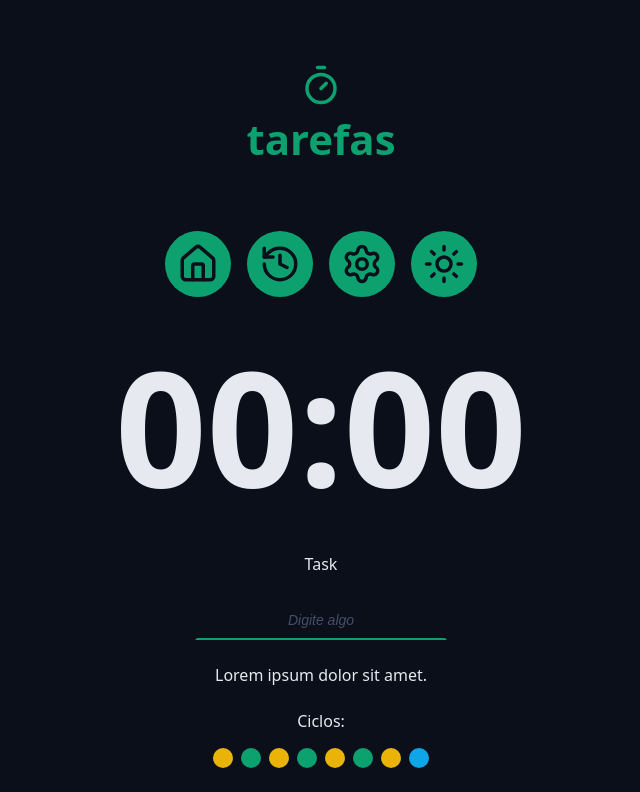
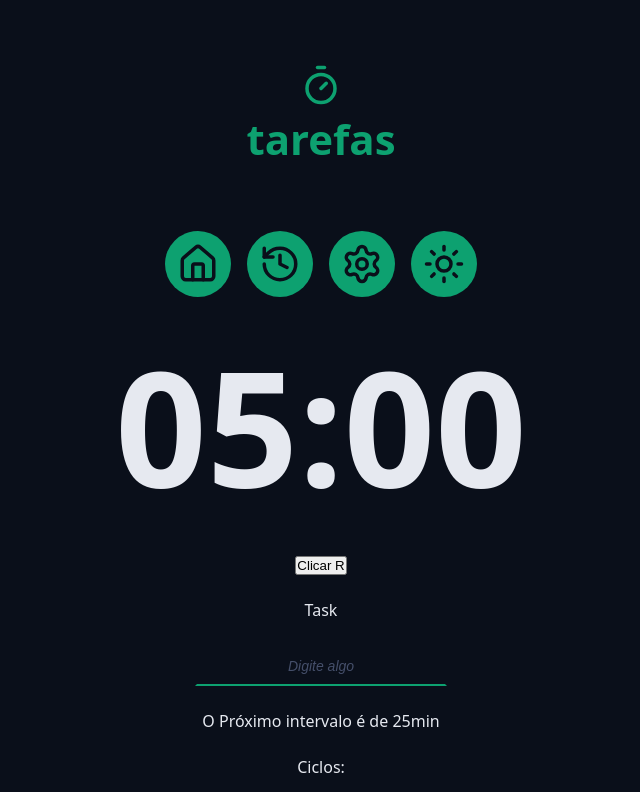
Before and after one commit to NetoResende/pomodoro-time, a React (Vite) app: page / in a window 1280 px wide. Shown: the top 792 px of the page, without its empty margins (319-959 px from the left). Built offline with nearby package versions, Linux system fonts and the light colour scheme.

Commit message:
Passando o estado via props do componente pai para os componentes filhos

```diff
--- a/src/App.tsx
+++ b/src/App.tsx
@@ -1,8 +1,25 @@
 import { Home } from "./pages/home/index.tsx";
+import { useState } from "react";
+import type { TaskStateModel } from "./models/taskStateModel.ts";
 
 import "./styles/theme.css";
 import "./styles/global.css";
 
+const initialState: TaskStateModel = {
+  tasks: [],
+  secondsRemaining: 0,
+  formattedsecondsRemaining: "05:00",
+  activeTask: null,
+  currentCycle: 0,
+  config: {
+    workTime: 25,
+    workBreakTime: 5,
+    workLongBreakTime: 15
+  }
+}
+
 export function App() {
-  return <Home/>;
+  const [ state, setState ] = useState(initialState);
+
+  return <Home state={state} setState={setState}/>;
 }
--- a/src/component/countDown/index.tsx
+++ b/src/component/countDown/index.tsx
@@ -1,5 +1,7 @@
+import type { HomeProps } from '../../pages/home';
 import styles from './styles.module.css';
 
-export function CountDown(){
-    return <h1 className={styles.container}>00:00</h1>
+export function CountDown({state}: HomeProps){
+    const { formattedsecondsRemaining } = state;
+    return <h1 className={styles.container}>{formattedsecondsRemaining}</h1>
 }
--- a/src/component/mainForm/index.tsx
+++ b/src/component/mainForm/index.tsx
@@ -2,10 +2,29 @@ import { PlayCircleIcon } from "lucide-react";
 import { Cycles } from "../cycles";
 import { DefaultButton } from "../defaultButton";
 import { DefaultInput } from "../defaultInput";
+import type { HomeProps } from "../../pages/home";
 
-export function MainForm(){
+export function MainForm({ state, setState  }: HomeProps){
+  const { workTime } = state.config;
+
+  function handlerClick(){
+    setState(prevState => {
+      return {
+        ...prevState,
+        formattedsecondsRemaining: "12:34",
+        config: {
+          ...prevState.config,
+          workTime: 47
+        }
+      }
+    })
+  }
   return (
     <form  className="form">
+
+      <div>
+        <button type="button" onClick={handlerClick}>Clicar R</button>
+      </div>
           <div className="formrow">
             <DefaultInput
               type="text"
@@ -15,7 +34,7 @@ export function MainForm(){
             />
           </div>
           <div className="formrow">
-            <p>Lorem ipsum dolor sit amet.</p>
+            <p>O Próximo intervalo é de {workTime}min</p>
           </div>
           <div className="formrow">
             <Cycles/>
--- a/src/pages/home/index.tsx
+++ b/src/pages/home/index.tsx
@@ -1,16 +1,22 @@
 import { Container } from "../../component/contai";
 import { CountDown } from "../../component/countDown";
 import { MainForm } from "../../component/mainForm";
+import type { TaskStateModel } from "../../models/taskStateModel";
 import { MainTemplate } from "../../template/MainTemplate";
 
-export function Home() {
+export type HomeProps = {
+  state: TaskStateModel,
+  setState: React.Dispatch<React.SetStateAction<TaskStateModel>>
+}
+export function Home(props: HomeProps) {
+
   return (
     <MainTemplate>
       <Container>
-        <CountDown />
+        <CountDown {...props}/>
       </Container>
       <Container>
-        <MainForm/>
+        <MainForm  {...props}/>
       </Container>
     </MainTemplate>
   );
```
